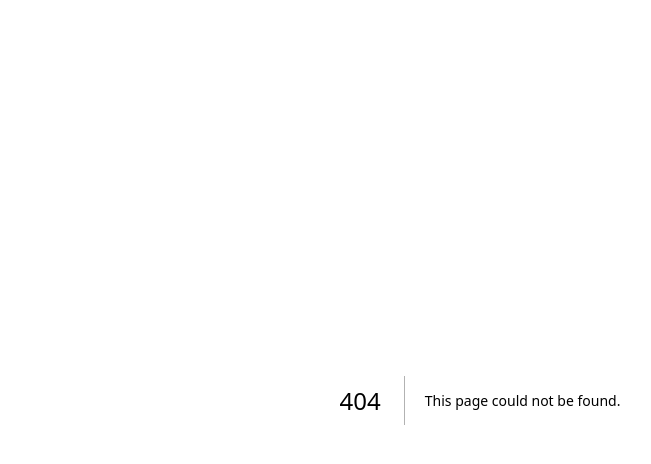
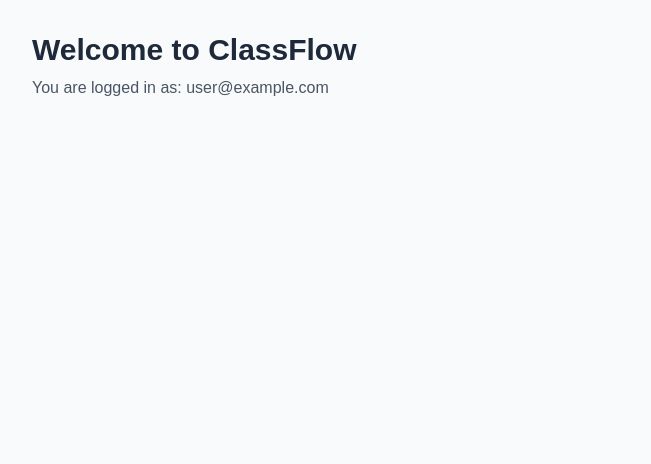
Before and after one commit to munir0987654331-stack/classflow, a Next.js app: page /dashboard in a window 1280 px wide. Before the commit this address had no page. Shown: the top 464 px of the page, without its empty margins (160-811 px from the left). Built offline with nearby package versions, Linux system fonts and the light colour scheme; no server answers; sample sign-in values are in the browser's storage.

Commit message:
Working auth system with dashboard

```diff
--- /dev/null
+++ b/src/app/dashboard/page.tsx
@@ -0,0 +1,23 @@
+import { getServerSession } from "next-auth";
+import { redirect } from "next/navigation";
+
+export default async function DashboardPage() {
+  const session = await getServerSession();
+
+  if (!session) {
+    redirect("/login");
+  }
+
+  return (
+    <div className="min-h-screen bg-gray-50 p-8">
+      <div className="max-w-4xl mx-auto">
+        <h1 className="text-3xl font-bold text-gray-800 mb-2">
+          Welcome to ClassFlow
+        </h1>
+        <p className="text-gray-600">
+          You are logged in as: {session.user?.email}
+        </p>
+      </div>
+    </div>
+  );
+}
```
